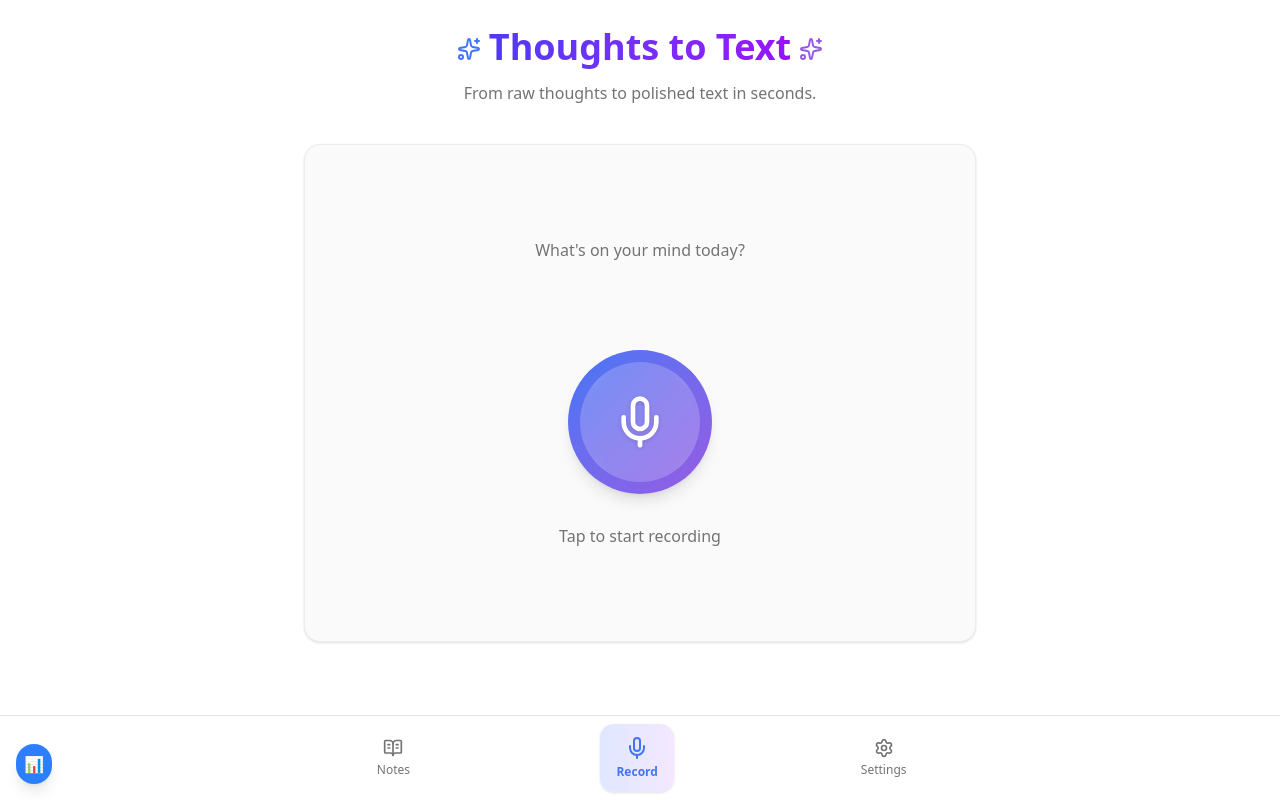
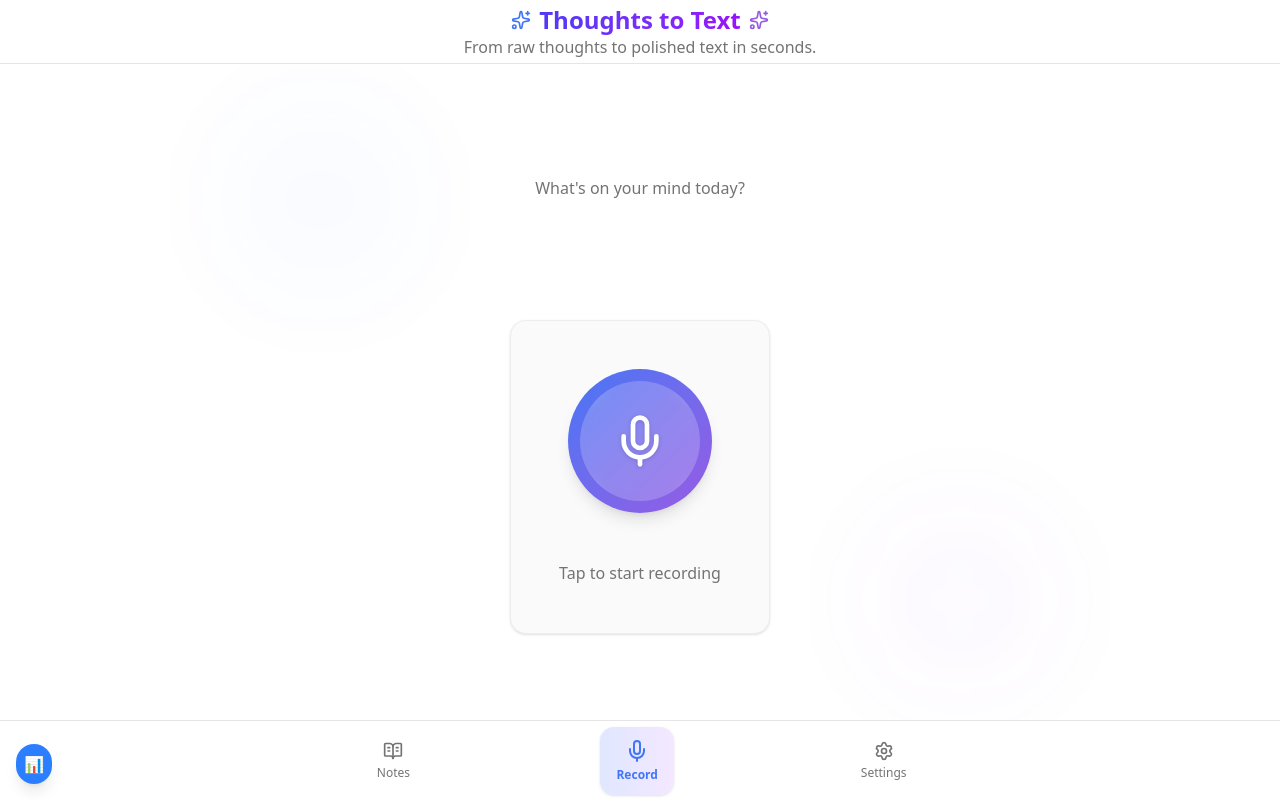
Before and after one commit to benjamin-lindenbauer/thoughts-to-text, a Next.js app: page / in a window 1280 px wide. Built offline with nearby package versions, Linux system fonts and the light colour scheme.

Commit message:
Updated layout

```diff
--- a/src/app/globals.css
+++ b/src/app/globals.css
@@ -122,9 +122,11 @@
   }
 
   html, body {
-    overflow-x: hidden;
+    overflow: hidden; /* Disable outer scrollbars; AppLayout manages scrolling */
     width: 100%;
     max-width: 100vw;
+    height: 100%;
+    overscroll-behavior: none; /* Prevent bounce/overscroll on root */
   }
 
   /* Prevent any element from causing horizontal overflow */
--- a/src/app/layout.tsx
+++ b/src/app/layout.tsx
@@ -72,7 +72,7 @@ export default function RootLayout({
       </head>
       <body
         suppressHydrationWarning
-        className={`${geistSans.variable} ${geistMono.variable} antialiased`}
+        className={`${geistSans.variable} ${geistMono.variable} antialiased h-screen min-h-0 overflow-hidden`}
       >
         <Script id="pwa-init" strategy="afterInteractive">
 {`
--- a/src/app/notes/[id]/page.tsx
+++ b/src/app/notes/[id]/page.tsx
@@ -236,11 +236,9 @@ export default function NoteDetailsPage() {
   }
 
   return (
-    <AppLayout>
-      <div className="flex flex-col max-w-3xl mx-auto h-full min-h-0">
-        {/* Header */}
-        <div className="z-10 py-2 md:py-4">
-          <div className="flex items-center justify-between">
+    <AppLayout
+      header={
+        <div className="flex items-center justify-between w-full">
           <Button
             variant="ghost"
             onClick={() => router.push('/notes')}
@@ -316,7 +314,9 @@ export default function NoteDetailsPage() {
             )}
           </div>
         </div>
-        </div>
+      }
+    >
+      <div className="flex flex-col w-full">
 
         {/* Error Display */}
         {error && (
@@ -333,7 +333,7 @@ export default function NoteDetailsPage() {
           </div>
         )}
 
-        <div className="flex-1 min-h-0 overflow-y-auto space-y-6 my-2">
+        <div className="flex-1 min-h-0 space-y-6 my-2">
           {/* Title and Metadata */}
           <Card>
             <CardHeader>
--- a/src/app/page.tsx
+++ b/src/app/page.tsx
@@ -56,32 +56,29 @@ export default function Home() {
   }, []);
 
   return (
-    <AppLayout>
-      {/* Fixed Header with gradient background */}
-      <div className="fixed top-0 left-0 right-0 z-30 bg-gradient-to-b from-background via-background/95 to-background/80 backdrop-blur-md">
-        <div className={`text-center py-6 px-6 ${isLoaded ? animations.fadeIn : 'opacity-0'}`}>
-          <div className="flex items-center justify-center gap-2 mb-2">
-            <Sparkles className="w-6 h-6 text-indigo-500" />
-            <h1 className="text-2xl md:text-3xl lg:text-4xl font-bold bg-gradient-to-r from-indigo-600 to-purple-600 bg-clip-text text-transparent leading-tight pb-1">
+    <AppLayout
+      header={
+        <div className={`w-full h-full flex flex-col items-center justify-center text-center ${isLoaded ? animations.fadeIn : 'opacity-0'}`}>
+          <div className="flex items-center justify-center gap-2 w-full">
+            <Sparkles className="w-5 h-5 text-indigo-500" />
+            <h1 className="text-xl md:text-2xl font-bold bg-gradient-to-r from-indigo-600 to-purple-600 bg-clip-text text-transparent leading-tight">
               Thoughts to Text
             </h1>
-            <Sparkles className="w-6 h-6 text-purple-500" />
+            <Sparkles className="w-5 h-5 text-purple-500" />
           </div>
           <p className="text-sm md:text-base text-muted-foreground">
             From raw thoughts to polished text in seconds.
           </p>
         </div>
-      </div>
-
-      <div className="flex flex-col items-center justify-center p-2 md:p-4 pt-36 md:pt-36 w-full max-w-full">
+      }
+    >
+      <div className="flex flex-col items-center justify-center w-full">
         {/* Recording Interface with enhanced card container */}
         <div className={`w-full ${isLoaded ? animations.scaleIn : 'opacity-0 scale-95'} transition-all duration-500 delay-200`}>
-          <div className="max-w-2xl mx-auto rounded-2xl bg-card border border-border/60 shadow-sm p-4 md:p-6">
-            <RecordingInterface
-              onSave={handleSave}
-              onError={handleError}
-            />
-          </div>
+          <RecordingInterface
+            onSave={handleSave}
+            onError={handleError}
+          />
         </div>
 
         {/* Enhanced Notification with better animations */}
@@ -104,8 +101,6 @@ export default function Home() {
           <div className="absolute top-1/4 left-1/4 w-48 h-48 bg-indigo-500/5 rounded-full blur-3xl animate-pulse transform -translate-x-1/2 -translate-y-1/2"></div>
           <div className="absolute bottom-1/4 right-1/4 w-48 h-48 bg-purple-500/5 rounded-full blur-3xl animate-pulse delay-1000 transform translate-x-1/2 translate-y-1/2"></div>
         </div>
-        {/* Spacer to ensure content can scroll above bottom navigation */}
-        <div className="h-20" aria-hidden="true" />
       </div>
     </AppLayout>
   );
--- a/src/components/AppLayout.tsx
+++ b/src/components/AppLayout.tsx
@@ -9,11 +9,13 @@ import { cn } from '@/lib/utils';
 
 interface AppLayoutProps {
   children: React.ReactNode;
+  header?: React.ReactNode;
   className?: string;
 }
 
 export function AppLayout({
   children,
+  header,
   className
 }: AppLayoutProps) {
   useEffect(() => {
@@ -25,7 +27,7 @@ export function AppLayout({
   }, []);
 
   return (
-    <div className="h-screen min-h-0 w-full flex flex-col bg-background transition-colors duration-200">
+    <div className="relative h-screen min-h-0 w-full bg-background transition-colors duration-200 overflow-hidden">
       {/* Offline indicator - positioned at top */}
       <div className="fixed top-4 right-4 z-40 flex justify-center pointer-events-none">
         <div className="pointer-events-auto">
@@ -33,23 +35,26 @@ export function AppLayout({
         </div>
       </div>
 
-      {/* Main content area - scrollable */}
+      {/* Fixed Header */}
+      <header className="fixed top-0 left-0 right-0 h-16 bg-background/95 backdrop-blur-sm border-b border-border z-40">
+        <div className="mx-auto max-w-3xl h-full flex items-center">
+          {header}
+        </div>
+      </header>
+
+      {/* Scrollable Content Area between header and bottom nav */}
       <main
         className={cn(
-          'flex-1 overflow-y-auto overflow-x-hidden safe-area-top w-full min-h-0',
-          // Standard padding
-          'px-2 md:px-4',
-          // Bottom spacing handled by explicit spacer element to avoid overlap
-          'pb-20 safe-area-bottom',
+          'fixed left-0 right-0 top-16 bottom-20 overflow-y-auto overflow-x-hidden',
           className
         )}
       >
-        <div className="mx-auto max-w-3xl w-full h-full min-h-0">
+        <div className="w-full max-w-3xl min-h-full mx-auto p-2 md:p-4">
           {children}
         </div>
       </main>
 
-      {/* Navigation - fixed at bottom, outside scroll area */}
+      {/* Fixed bottom navigation */}
       <NavigationBar />
 
       {/* PWA install prompt */}
--- a/src/components/NavigationBar.tsx
+++ b/src/components/NavigationBar.tsx
@@ -36,14 +36,14 @@ export function NavigationBar() {
   const pathname = usePathname();
 
   return (
-    <nav className="fixed bottom-0 left-0 right-0 z-50 bg-background/95 backdrop-blur-sm border-t border-border safe-area-bottom">
+    <nav className="fixed bottom-0 left-0 right-0 z-50 h-20 bg-background/95 backdrop-blur-sm border-t border-border safe-area-bottom">
       {/* Offline indicator bar */}
       <div className="absolute top-0 left-4 right-4 -translate-y-1/2">
         <OfflineIndicatorCompact className="mx-auto" />
       </div>
 
-      <div className="mx-auto max-w-3xl">
-        <div className="flex items-center justify-around px-4 py-2">
+      <div className="mx-auto max-w-3xl h-full">
+        <div className="flex items-center justify-around px-4 h-full">
           {navItems.map((item) => {
             const Icon = item.icon;
             const isActive = pathname === item.href;
--- a/src/components/RecordingInterface.tsx
+++ b/src/components/RecordingInterface.tsx
@@ -45,6 +45,7 @@ export function RecordingInterface({
   const [transcriptionAttempted, setTranscriptionAttempted] = useState(false);
   const [apiKey, setApiKey] = useState<string | null>(null);
   const [selectedLanguage, setSelectedLanguage] = useState('auto');
+  const [showMinimalUI, setShowMinimalUI] = useState(true);
 
   // Use app state hooks
   const { notes, settings } = useAppState();
@@ -135,11 +136,6 @@ export function RecordingInterface({
     maxDuration: 10 * 60 * 1000 // 10 minutes max
   });
 
-  // UI mode: show only the core recording controls centered vertically
-  // when the app first loads (no recording yet) or while actively recording.
-  // After recording stops (duration > 0 and not recording), show the full UI from the top.
-  const showMinimalUI = recordingState.isRecording || recordingState.duration === 0;
-
   // Handle recording button click
   const handleRecordingToggle = useCallback(async () => {
     clearError();
@@ -148,6 +144,7 @@ export function RecordingInterface({
     if (recordingState.isRecording) {
       stopRecording();
       haptic.recordingStop();
+      setShowMinimalUI(false);
       announce('Recording stopped', 'polite');
     } else {
       // Clear previous transcript and rewritten text when starting new recording
@@ -430,6 +427,7 @@ export function RecordingInterface({
     setSelectedPrompt('default');
     setPhoto(null);
     setPhotoPreview(null);
+    setShowMinimalUI(true);
 
     // Close camera if active
     if (isCameraActive || isCameraLoading) {
@@ -575,8 +573,8 @@ export function RecordingInterface({
   return (
     <div
       className={cn(
-        "flex flex-col gap-6 w-full",
-        showMinimalUI ? "items-center justify-center min-h-[calc(100vh-22rem)]" : "items-center justify-start overflow-y-auto",
+        "flex flex-col gap-6 w-full items-center text-center p-4 md:p-8",
+        showMinimalUI ? "justify-center" : "justify-start overflow-y-auto",
         className
       )}
     >
@@ -584,17 +582,18 @@ export function RecordingInterface({
       <LiveRegion />
 
       {/* Greeting */}
-      {showMinimalUI && (
-        <div className="text-center mb-16">
+      {showMinimalUI && !recordingState.isRecording && (
+        <div className="text-center mt-16 mb-24">
           <p className="text-sm md:text-base text-muted-foreground">
             What's on your mind today?
           </p>
         </div>
       )}
 
+      <div className="flex flex-col relative items-center justify-center rounded-2xl bg-card border border-border/60 shadow-sm p-12 gap-12">
+        <div className="flex flex-row items-center justify-center gap-8">
           {/* Recording button */}
           {showMinimalUI && (
-        <div className="relative">
             <button
               onClick={handleRecordingToggle}
               disabled={isTranscribing}
@@ -626,12 +625,10 @@ export function RecordingInterface({
                 <div className="absolute inset-0 rounded-full bg-gradient-to-br from-red-500 to-red-600 animate-pulse opacity-30"></div>
               )}
             </button>
-        </div>
           )}
 
           {/* Duration display + actions */}
           {(recordingState.isRecording || recordingState.duration > 0) && (
-        <div className="flex w-full items-center justify-center gap-4">
             <div className="text-center" id="recording-status">
               <div
                 className="text-2xl md:text-3xl font-mono font-bold text-foreground"
@@ -644,6 +641,7 @@ export function RecordingInterface({
                 {recordingState.isRecording ? 'Recording...' : 'Recording complete'}
               </p>
             </div>
+          )}
 
           {/* Show Save/Discard after recording stops (transcript may be absent) */}
           {!recordingState.isRecording && recordingState.duration > 0 && (
@@ -682,7 +680,6 @@ export function RecordingInterface({
             </div>
           )}
         </div>
-      )}
 
         {/* Status text */}
         {!recordingState.isRecording && recordingState.duration === 0 && (
@@ -692,6 +689,7 @@ export function RecordingInterface({
             </p>
           </div>
         )}
+      </div>
 
       {/* Transcription status (only after recording stops) */}
       {!showMinimalUI && isTranscribing && (
--- a/src/components/SettingsForm.tsx
+++ b/src/components/SettingsForm.tsx
@@ -192,7 +192,7 @@ export function SettingsForm() {
       )}
 
       {/* Settings Sections */}
-      <div className="space-y-6 my-2 md:my-4 max-w-3xl">
+      <div className="space-y-6 my-2 md:my-4">
         {/* Theme Settings */}
         <div className="space-y-4">
           <ThemeToggle />
```
Also changed, not shown: src/app/notes/page.tsx (+9 -13 lines), src/app/settings/page.tsx (+8 -14 lines). Lines whose indentation alone changed are shown as unchanged.
